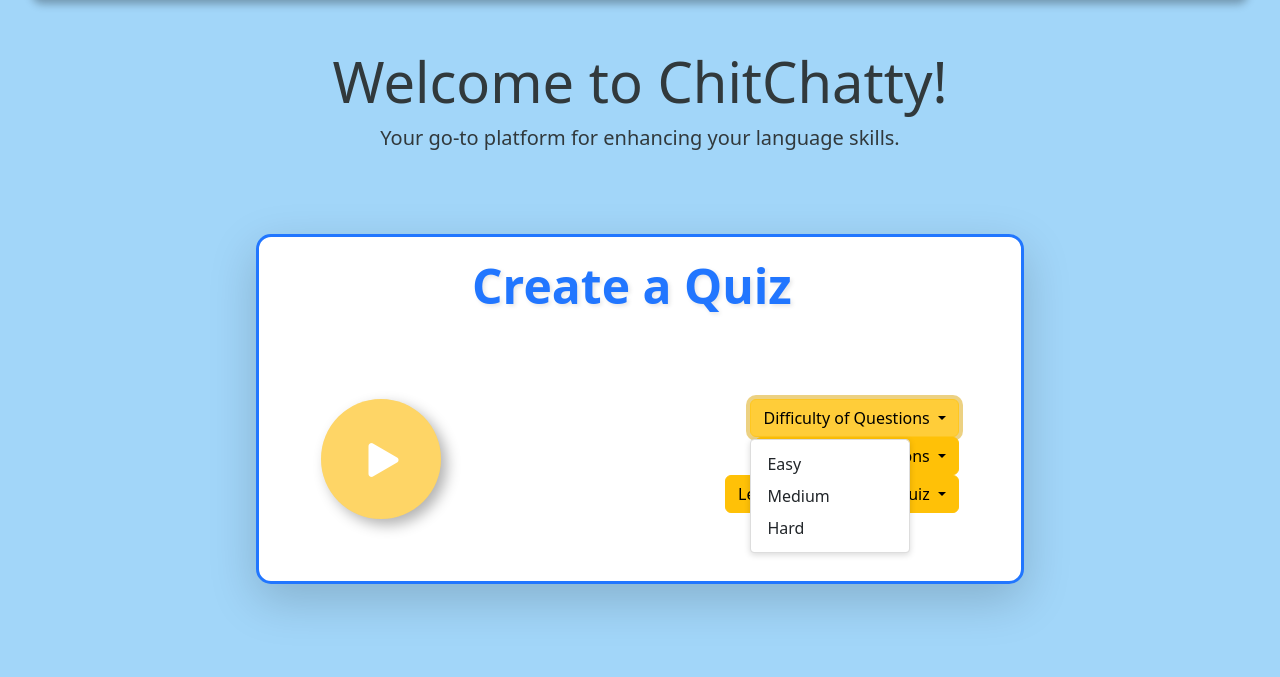
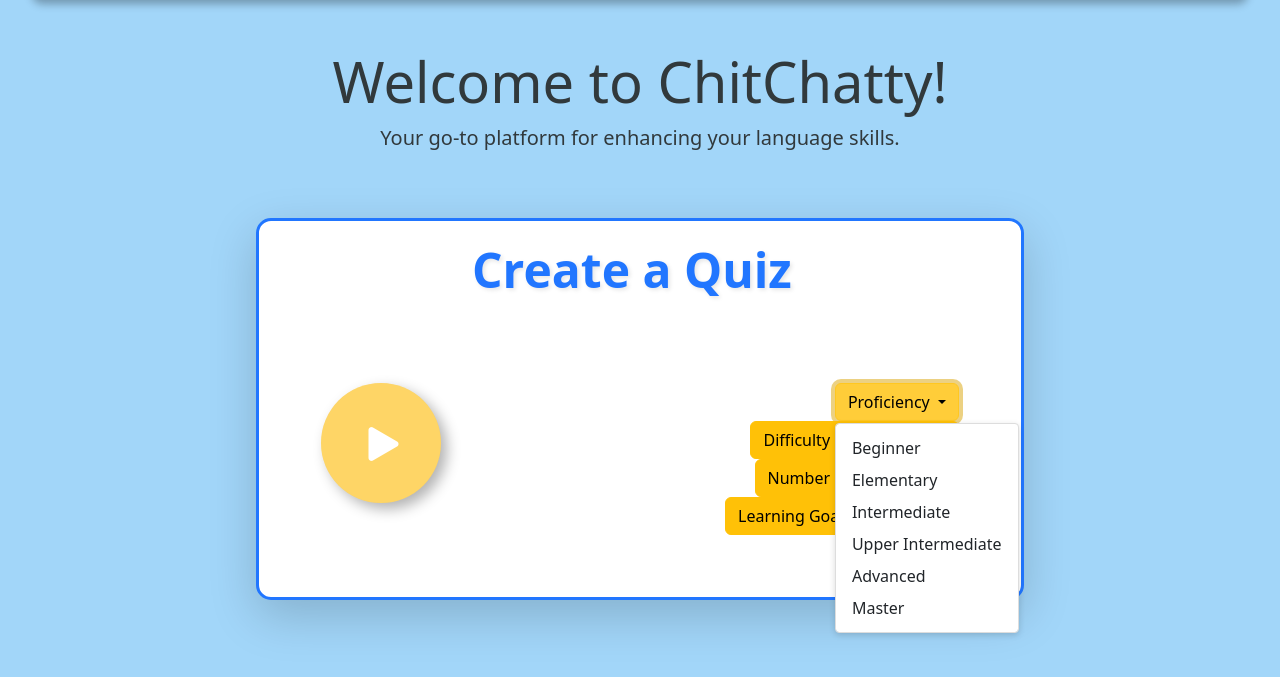
Before and after one commit to UCCS-CS4300-5300/Group5-fall2024, a Django app: page / in a window 1280 px wide, after a click on "Proficiency". Shown: the part 100-777 px from the top of the page. Run offline with Django 4.2, Linux system fonts and the light colour scheme; the visitor is signed in with stand-in values (Sample User, id 1).

Commit message:
Added proficiency level. Adjusted ai prompt

```diff
--- a/Chit-Chatty/myproject/home/templates/home/index.html
+++ b/Chit-Chatty/myproject/home/templates/home/index.html
@@ -134,6 +134,7 @@
                         <!-- Form for creating a new quiz with play button -->
                         <form method="POST" action="{% url 'continue_quiz' %}">
                             {% csrf_token %}
+                            <input type="hidden" name="proficiency" id="selectedProficiencyInput" value="">
                             <input type="hidden" name="difficulty" id="selectedDifficultyInput" value="">
                             <input type="hidden" name="num_questions" id="selectedLengthInput" value="">
                             <input type="hidden" name="learning_goal" id="selectedGoalInput" value="">
@@ -155,6 +156,7 @@
                         <!-- Form for creating a new quiz with play button -->
                         <form method="POST" action="{% url 'generate_quiz' %}">
                             {% csrf_token %}
+                            <input type="hidden" name="proficiency" id="selectedProficiencyInput" value="">
                             <input type="hidden" name="difficulty" id="selectedDifficultyInput" value="">
                             <input type="hidden" name="num_questions" id="selectedLengthInput" value="">
                             <input type="hidden" name="learning_goal" id="selectedGoalInput" value="">
@@ -167,6 +169,20 @@
                         <div class="d-flex flex-column align-items-end">
                             <div class="dropdown ms-1">
                                 <a class="btn btn-warning dropdown-toggle" href="#" role="button" id="dropdownMenuLink1" data-bs-toggle="dropdown" aria-expanded="false">
+                                    Proficiency
+                                </a>
+                                <ul class="dropdown-menu" aria-labelledby="dropdownMenuLink1">
+                                    <li><a class="dropdown-item" href="#" onclick="selectProficiency('Beginner')">Beginner</a></li>
+                                    <li><a class="dropdown-item" href="#" onclick="selectProficiency('Elementary')">Elementary</a></li>
+                                    <li><a class="dropdown-item" href="#" onclick="selectProficiency('Intermediate')">Intermediate</a></li>
+                                    <li><a class="dropdown-item" href="#" onclick="selectProficiency('Upper Intermediate')">Upper Intermediate</a></li>
+                                    <li><a class="dropdown-item" href="#" onclick="selectProficiency('Advanced')">Advanced</a></li>
+                                    <li><a class="dropdown-item" href="#" onclick="selectProficiency('Master')">Master</a></li>
+                                </ul>
+                            </div>
+
+                            <div class="dropdown ms-1">
+                                <a class="btn btn-warning dropdown-toggle" href="#" role="button" id="dropdownMenuLink2" data-bs-toggle="dropdown" aria-expanded="false">
                                     Difficulty of Questions
                                 </a>
                                 <ul class="dropdown-menu" aria-labelledby="dropdownMenuLink1">
@@ -177,7 +193,7 @@
                             </div>
 
                             <div class="dropdown ms-1">
-                                <a class="btn btn-warning dropdown-toggle" href="#" role="button" id="dropdownMenuLink2" data-bs-toggle="dropdown" aria-expanded="false">
+                                <a class="btn btn-warning dropdown-toggle" href="#" role="button" id="dropdownMenuLink3" data-bs-toggle="dropdown" aria-expanded="false">
                                     Number of Questions
                                 </a>
                                 <ul class="dropdown-menu" aria-labelledby="dropdownMenuLink2">
@@ -188,13 +204,14 @@
                             </div>
 
                             <div class="dropdown ms-1">
-                                <a class="btn btn-warning dropdown-toggle" href="#" role="button" id="dropdownMenuLink3" data-bs-toggle="dropdown" aria-expanded="false">
+                                <a class="btn btn-warning dropdown-toggle" href="#" role="button" id="dropdownMenuLink4" data-bs-toggle="dropdown" aria-expanded="false">
                                     Learning Goal of the Quiz
                                 </a>
                                 <ul class="dropdown-menu" aria-labelledby="dropdownMenuLink3">
                                     <li><a class="dropdown-item" href="#" onclick="selectGoal('Travel')">Travel</a></li>
                                     <li><a class="dropdown-item" href="#" onclick="selectGoal('Fluency')">Fluency</a></li>
                                     <li><a class="dropdown-item" href="#" onclick="selectGoal('For Fun')">For Fun</a></li>
+                                    <li><a class="dropdown-item" href="#" onclick="selectGoal('Communication')">Communication</a></li>
                                 </ul>
                             </div>
                         </div>
@@ -209,30 +226,37 @@
 </div>
 
 <script>
+    function selectProficiency(proficiency) {
+        document.getElementById('dropdownMenuLink1').textContent = proficiency;
+        document.getElementById('selectedProficiencyInput').value = proficiency;
+    }
+
     function selectDifficulty(difficulty) {
-        document.getElementById('dropdownMenuLink1').textContent = difficulty;
+        document.getElementById('dropdownMenuLink2').textContent = difficulty;
         document.getElementById('selectedDifficultyInput').value = difficulty;
     }
 
     function selectLength(length) {
-        document.getElementById('dropdownMenuLink2').textContent = length;
+        document.getElementById('dropdownMenuLink3').textContent = length;
         document.getElementById('selectedLengthInput').value = length;
     }
 
     function selectGoal(goal) {
-        document.getElementById('dropdownMenuLink3').textContent = goal;
+        document.getElementById('dropdownMenuLink4').textContent = goal;
         document.getElementById('selectedGoalInput').value = goal;
     }
 
     document.addEventListener("DOMContentLoaded", function () {
     // Set default dropdown values based on session
+    const proficiency = "{{ request.session.selected_proficiency|default:'' }}";
     const difficulty = "{{ request.session.selected_difficulty|default:'' }}";
     const length = "{{ request.session.selected_length|default:'' }}";
     const goal = "{{ request.session.selected_goal|default:'' }}";
 
-    if (difficulty) document.getElementById('dropdownMenuLink1').textContent = difficulty;
-    if (length) document.getElementById('dropdownMenuLink2').textContent = length;
-    if (goal) document.getElementById('dropdownMenuLink3').textContent = goal;
+    if (proficiency) document.getElementById('dropdownMenuLink1').textContent = proficiency;
+    if (difficulty) document.getElementById('dropdownMenuLink2').textContent = difficulty;
+    if (length) document.getElementById('dropdownMenuLink3').textContent = length;
+    if (goal) document.getElementById('dropdownMenuLink4').textContent = goal;
 
     // Ensure flag remains visible
     const selectedLanguage = "{{ request.session.selected_language|default:'chinese' }}";
--- a/Chit-Chatty/myproject/home/views.py
+++ b/Chit-Chatty/myproject/home/views.py
@@ -239,6 +239,7 @@ def generate_quiz(request):
         print(f"Received POST request with data: {request.POST}")
 
         # Retrieve quiz parameters from POST data
+        proficiency = request.POST.get('proficiency')
         difficulty = request.POST.get('difficulty')
         num_questions = request.POST.get('num_questions')
         goal = request.POST.get('learning_goal')
@@ -249,7 +250,7 @@ def generate_quiz(request):
             target_lang = 'English'
 
             # Generate structured output with title, description, and questions
-            structured_output = generate_translation_questions(difficulty, source_lang, target_lang, int(num_questions), goal)
+            structured_output = generate_translation_questions(proficiency, difficulty, source_lang, target_lang, int(num_questions), goal)
             print("Generated structured output:", structured_output)  # Debug statement
 
             # Create a new quiz with title and description
```
Also changed, not shown: Chit-Chatty/myproject/home/services.py (+22 -8 lines).
